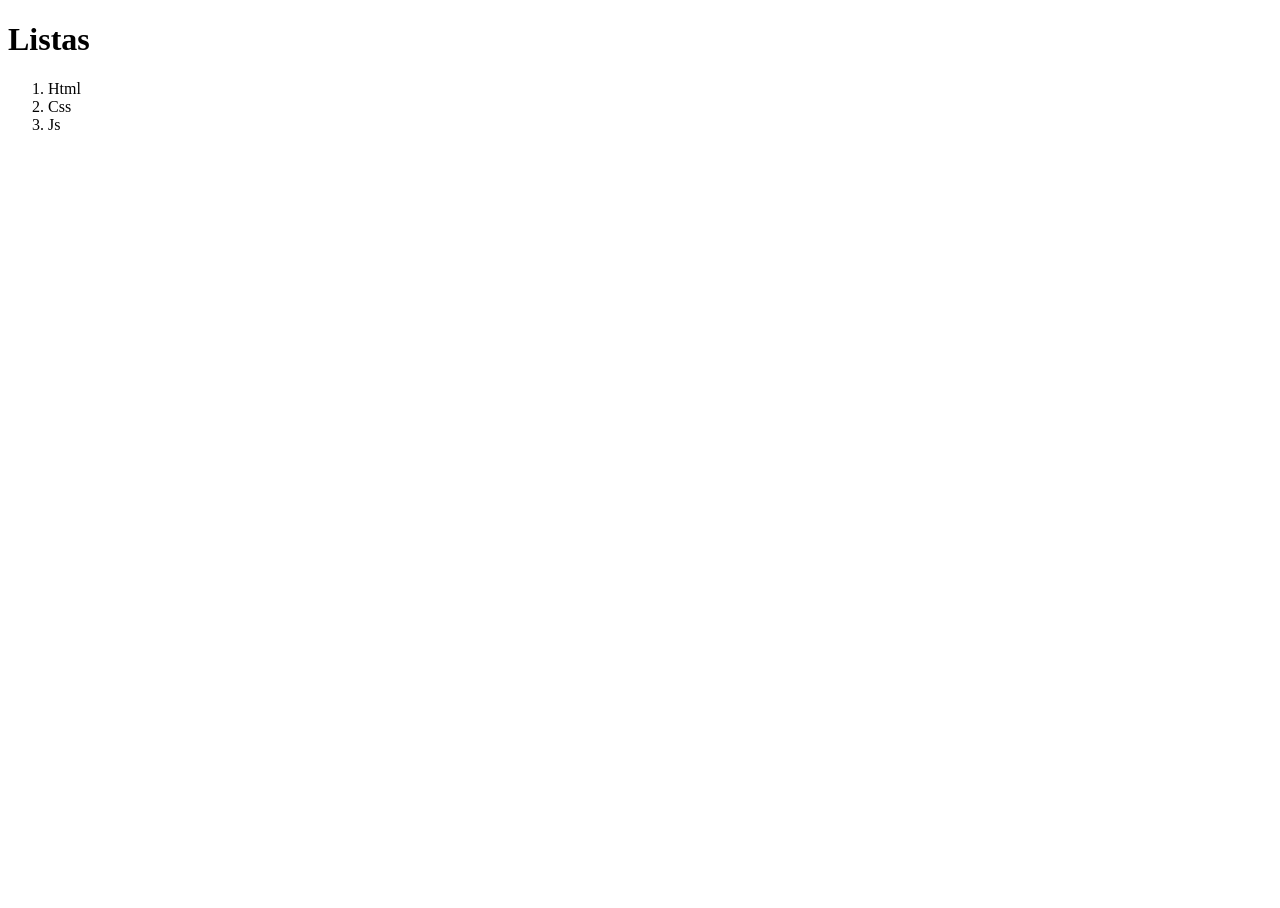
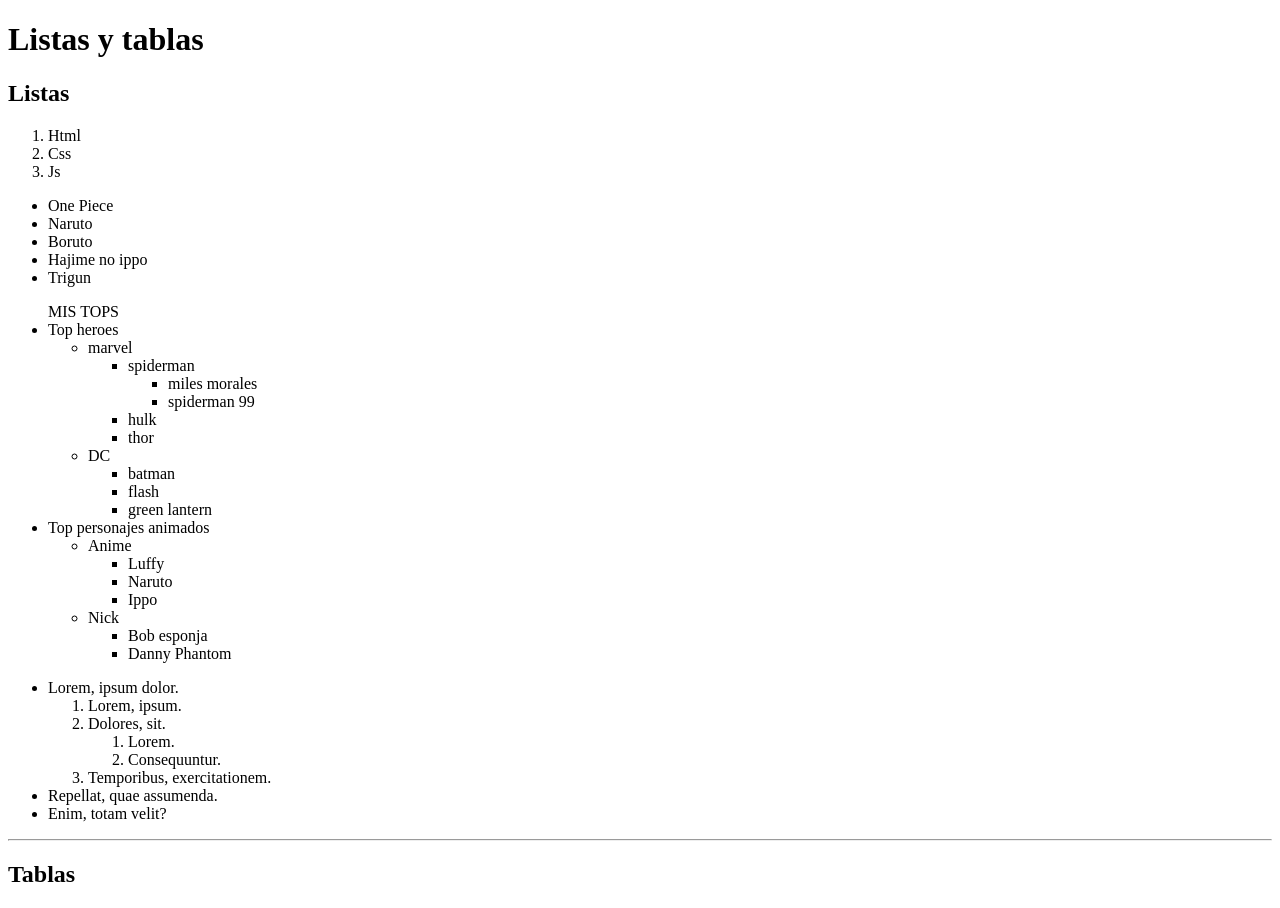
Before and after one commit to EverardoSosaC/cursonogarafronted, a plain HTML site: page html/clase3/index.html in a window 1280 px wide. Before the commit the page ends 800 px from the top, so only its background shows below. Drawn offline with Linux system fonts and the light colour scheme.

Commit message:
actualizacion de la clase listas

```diff
--- a/html/clase3/index.html
+++ b/html/clase3/index.html
@@ -1,17 +1,18 @@
 <!DOCTYPE html>
 <html lang="en">
   <head>
-    <meta charset="UTF-8">
-    <meta http-equiv="X-UA-Compatible" content="IE=edge">
-    <meta name="viewport" content="width=device-width, initial-scale=1.0">
+    <meta charset="UTF-8" />
+    <meta http-equiv="X-UA-Compatible" content="IE=edge" />
+    <meta name="viewport" content="width=device-width, initial-scale=1.0" />
 
-    <link rel="shortcut icon" href="img/favicon.ico" type="image/x-icon">
+    <link rel="shortcut icon" href="img/favicon.ico" type="image/x-icon" />
 
     <title>clase 3</title>
   </head>
   <body>
+    <h1>Listas y tablas</h1>
 
-    <h1>Listas</h1>
+    <h2>Listas</h2>
 
     <ol>
       <li>Html</li>
@@ -19,5 +20,88 @@
       <li>Js</li>
     </ol>
 
+    <ul>
+      <li>One Piece</li>
+      <li>Naruto</li>
+      <li>Boruto</li>
+      <li>Hajime no ippo</li>
+      <li>Trigun</li>
+    </ul>
+
+    <ul>
+      MIS TOPS
+      <li>
+        Top heroes
+        <ul>
+          <li>
+            marvel
+            <ul>
+              <li>
+                spiderman
+                <ul>
+                  <li>miles morales</li>
+                  <li>spiderman 99</li>
+                </ul>
+              </li>
+              <li>hulk</li>
+              <li>thor</li>
+            </ul>
+          </li>
+          <li>
+            DC
+            <ul>
+              <li>batman</li>
+              <li>flash</li>
+              <li>green lantern</li>
+            </ul>
+          </li>
+        </ul>
+      </li>
+      <li>
+        Top personajes animados
+        <ul>
+          <li>
+            Anime
+            <ul>
+              <li>Luffy</li>
+              <li>Naruto</li>
+              <li>Ippo</li>
+            </ul>
+          </li>
+          <li>
+            Nick
+            <ul>
+              <li>Bob esponja</li>
+              <li>Danny Phantom</li>
+            </ul>
+          </li>
+        </ul>
+      </li>
+    </ul>
+
+    <!-- ul>li*3>lorem3 para meter una etiqueta dentro de otra y repetir esta etiqueta 3 veces,
+    mas texto de relleno lorem de las primeras 3 palabras-->
+    <ul>
+      <li>
+        Lorem, ipsum dolor.
+        <ol>
+          <li>Lorem, ipsum.</li>
+          <li>Dolores, sit.
+              <ol>
+                  <li>Lorem.</li>
+                  <li>Consequuntur.</li>
+              </ol>
+          </li>
+          <li>Temporibus, exercitationem.</li>
+        </ol>
+      </li>
+      <li>Repellat, quae assumenda.</li>
+      <li>Enim, totam velit?</li>
+    </ul>
+
+    <hr>
+
+    <h2>Tablas</h2>
+
   </body>
 </html>
```
Lines whose indentation alone changed are shown as unchanged.
